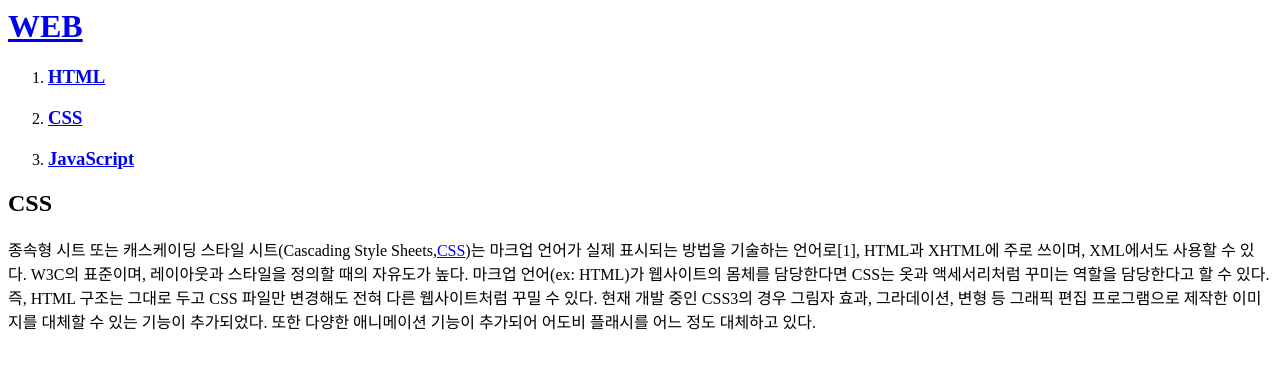
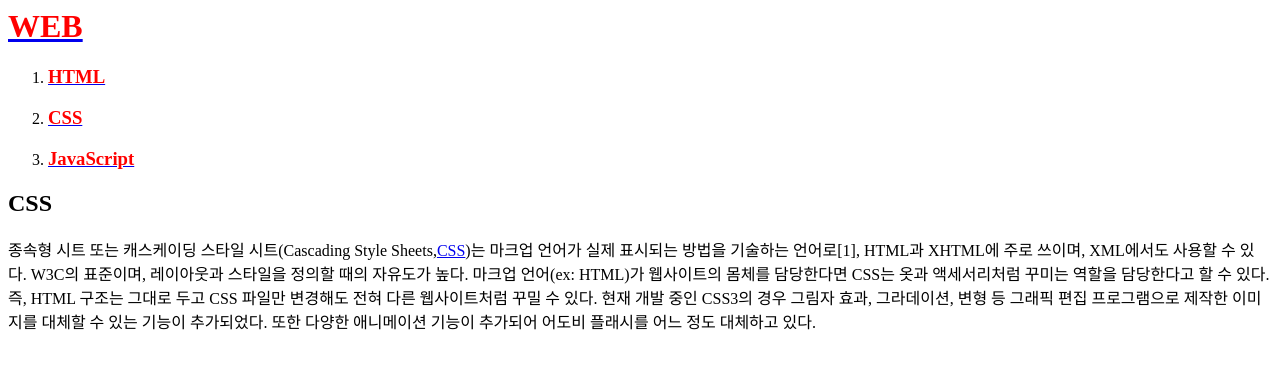
Before and after one commit to namjiseong/life_coding, a plain HTML site: page 2.html in a window 1280 px wide. Drawn offline with Linux system fonts and the light colour scheme.

Commit message:
WEB2-2 CSS등장 이전의 상황

```diff
--- a/2.html
+++ b/2.html
@@ -5,11 +5,11 @@
 
 
 <body>
-    <h1><a href="index.html">WEB</a></h1>
+    <h1><a href="index.html"><font color="red">WEB</font></a></h1>
 <ol>
-    <li><h3><a href="1.html">HTML</a></h3></li>
-    <li><h3><a href="2.html">CSS</a></h3></li>
-    <li><h3><a href="3.html">JavaScript</a></h3></li>
+    <li><h3><a href="1.html"><font color="red">HTML</font></a></h3></li>
+    <li><h3><a href="2.html"><font color="red">CSS</font></a></h3></li>
+    <li><h3><a href="3.html"><font color="red">JavaScript</font></a></h3></li>
 </ol>
 
 <h2>CSS</h2>
--- /dev/null
+++ b/CSS정리.txt
@@ -0,0 +1,2 @@
+@2 CSS 등장 이전의 상황
+<font color="red">빨강</font>
```
Also changed, not shown: HTML정리.txt (renamed from 정리.txt).
